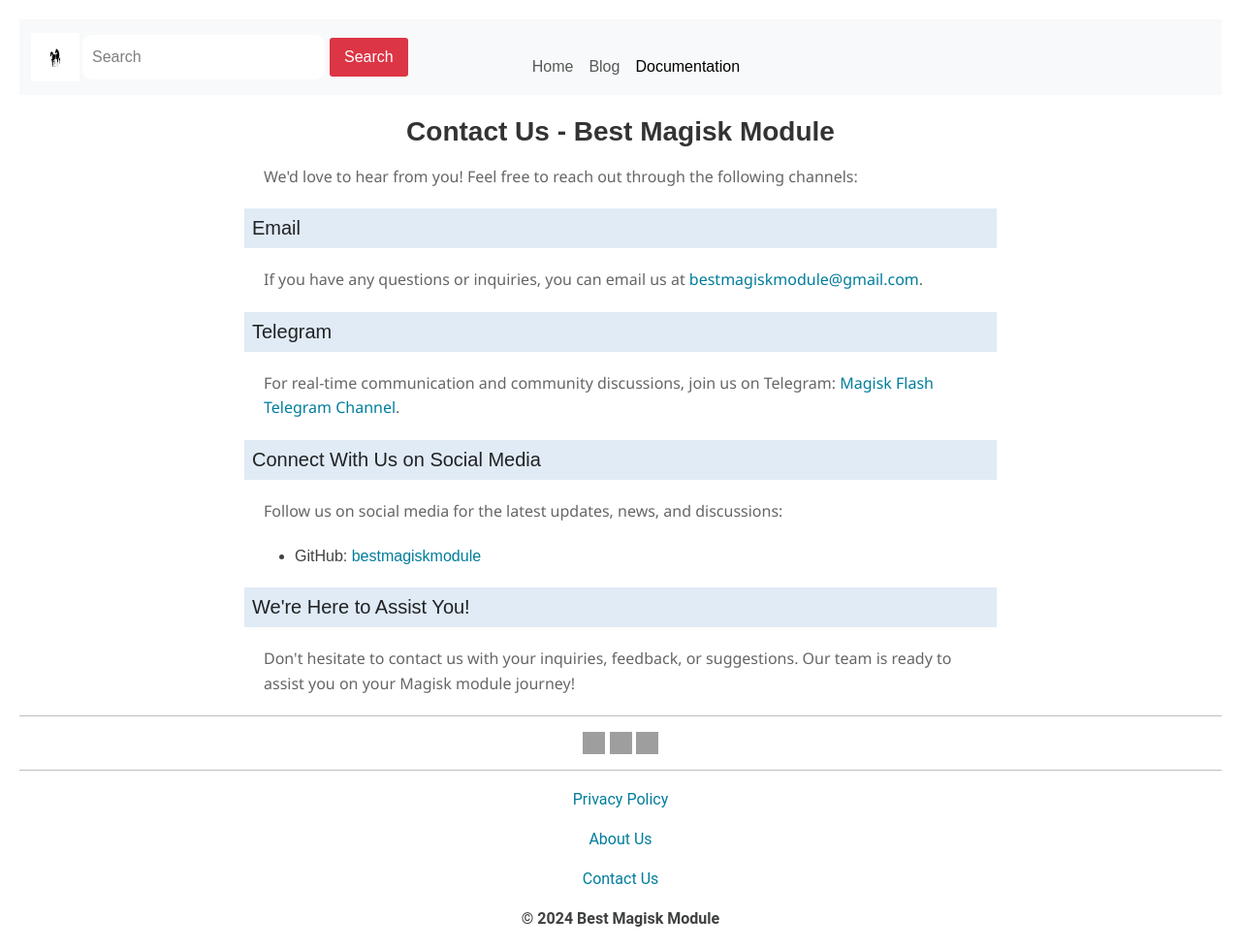
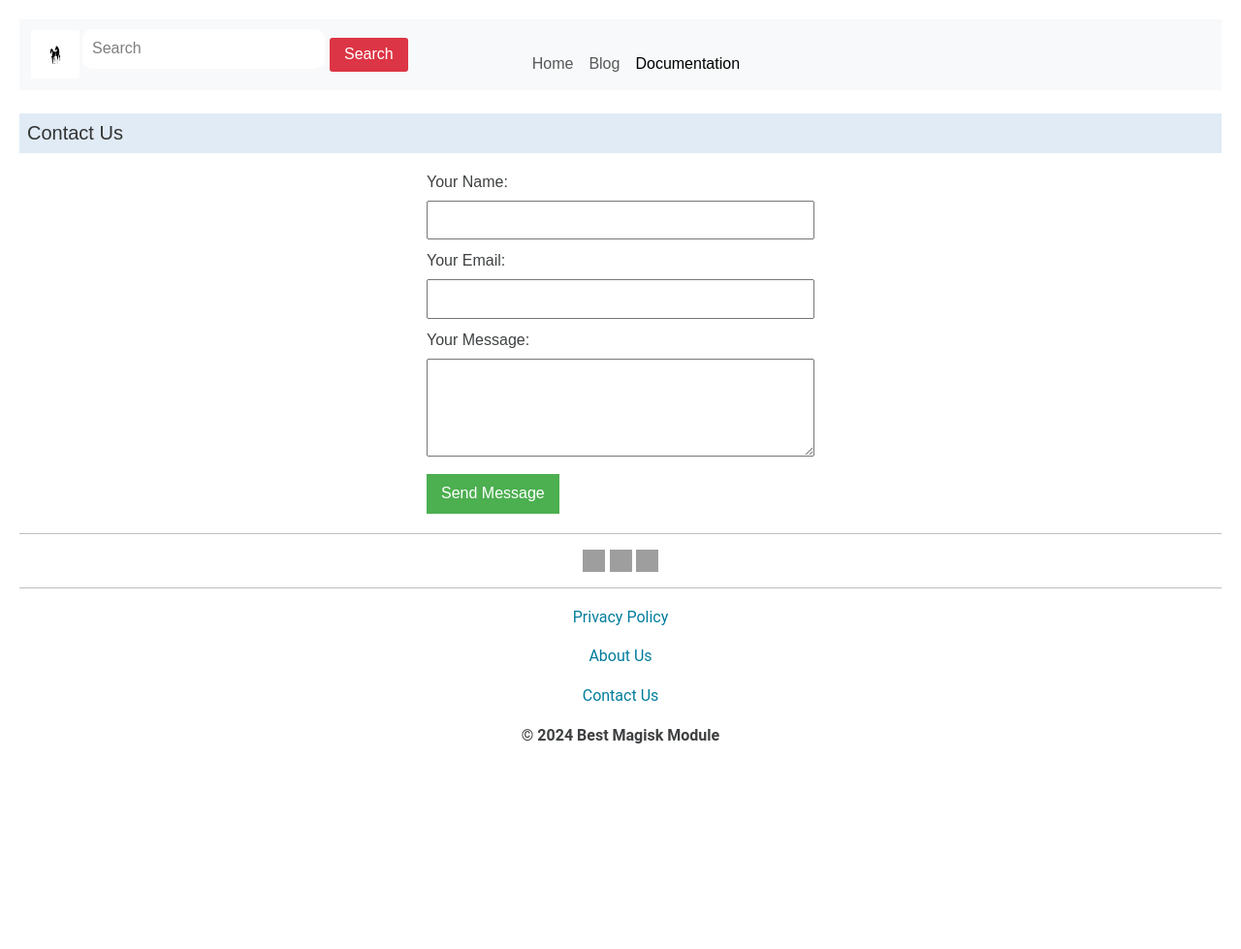
Before and after one commit to WillowTheWsp/willowthewsp.github.io, a Jekyll site: the page built from contact-us.html, in a window 1280 px wide. Shown: the whole page at 97% size. Built offline with Jekyll 4.4.1, drawn with Linux system fonts in a browser that asks for light colours; some web fonts are replaced; after the commit the page ends 900 px from its top, so only the background shows below that; grey boxes are pictures that could not be loaded.

Commit message:
Update contact-us.html

```diff
--- a/contact-us.html
+++ b/contact-us.html
@@ -4,68 +4,70 @@ title: Contact Us
 lang: eng
 permalink: /contact-us
 ---
+<!DOCTYPE html>
 <html lang="en">
 
 <head>
     <meta charset="UTF-8">
     <meta name="viewport" content="width=device-width, initial-scale=1.0">
-    <title>Contact Us - Best Magisk Module</title>
+    <title>Contact Us - WillowTheWSP</title>
     <style>
         body {
             font-family: Arial, sans-serif;
-            line-height: 1.6;
             margin: 20px;
         }
 
-        h1 {
+        h2 {
             color: #333;
         }
 
-        p {
-            color: #666;
+        form {
+            max-width: 400px;
+            margin: 20px auto;
         }
 
-        .container {
-            max-width: 800px;
-            margin: auto;
+        label {
+            display: block;
+            margin-bottom: 8px;
+        }
+
+        input,
+        textarea {
+            width: 100%;
+            padding: 8px;
+            margin-bottom: 12px;
+            box-sizing: border-box;
+        }
+
+        button {
+            background-color: #4CAF50;
+            color: white;
+            padding: 10px 15px;
+            border: none;
+            cursor: pointer;
+        }
+
+        button:hover {
+            background-color: #45a049;
         }
     </style>
 </head>
 
 <body>
-    <div class="container">
-        <header>
-            <h1>Contact Us - Best Magisk Module</h1>
-        </header>
+    <h2>Contact Us</h2>
 
-        <section>
-            <p>We'd love to hear from you! Feel free to reach out through the following channels:</p>
-        </section>
+    <form action="mailto:anthont69@gmail.com" method="post" enctype="text/plain">
+        <label for="name">Your Name:</label>
+        <input type="text" id="name" name="name" required>
 
-        <section>
-            <h2>Email</h2>
-            <p>If you have any questions or inquiries, you can email us at <a href="mailto:bestmagiskmodule@gmail.com">bestmagiskmodule@gmail.com</a>.</p>
-        </section>
+        <label for="email">Your Email:</label>
+        <input type="email" id="email" name="email" required>
 
-        <section>
-            <h2>Telegram</h2>
-            <p>For real-time communication and community discussions, join us on Telegram: <a href="https://t.me/magiskflash" target="_blank">Magisk Flash Telegram Channel</a>.</p>
-        </section>
+        <label for="message">Your Message:</label>
+        <textarea id="message" name="message" rows="4" required></textarea>
 
-        <section>
-            <h2>Connect With Us on Social Media</h2>
-            <p>Follow us on social media for the latest updates, news, and discussions:</p>
-            <ul>
-
-                <li>GitHub: <a href="https://github.com/bestmagiskmodule" target="_blank">bestmagiskmodule</a></li>
-            </ul>
-        </section>
-
-        <section>
-            <h2>We're Here to Assist You!</h2>
-            <p>Don't hesitate to contact us with your inquiries, feedback, or suggestions. Our team is ready to assist you on your Magisk module journey!</p>
-        </section>
-    </div>
+        <button type="submit">Send Message</button>
+    </form>
 </body>
 
 </html>
```
